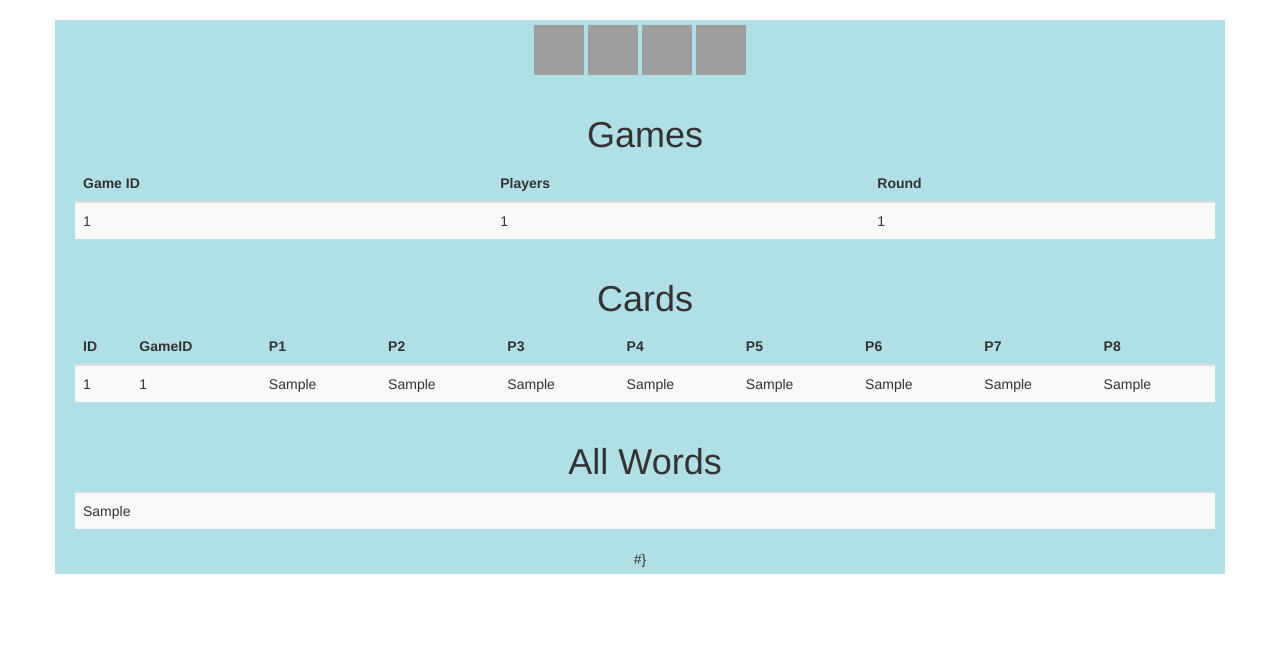
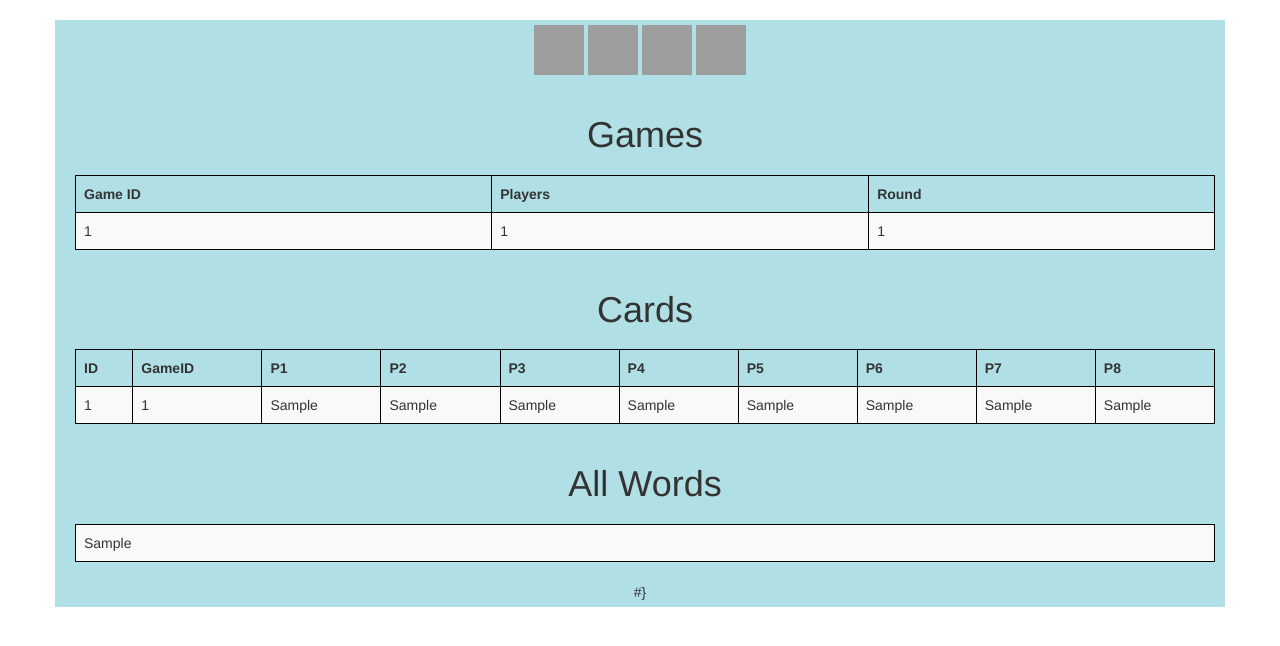
Before and after one commit to AndreasBleyel/linq-flask, a Flask app: page /d in a window 1280 px wide. Shown: the top 646 px of the page. Run offline with Flask 2, Linux system fonts and the light colour scheme; tables that the repository leaves empty hold one stand-in row (values such as "Sample post"); some libraries are stand-ins or nearby versions; grey boxes are pictures that could not be loaded.

Commit message:
wörter angepasst. styling border table

```diff
--- a/static/css/main.css
+++ b/static/css/main.css
@@ -29,3 +29,14 @@
 .grow:hover {
   height: 800px;
 }
+
+table.table-bordered{
+    border:1px solid black;
+    margin-top:20px;
+  }
+table.table-bordered > thead > tr > th{
+    border:1px solid black;
+}
+table.table-bordered > tbody > tr > td{
+    border:1px solid black;
+}
--- a/templates/debug.html
+++ b/templates/debug.html
@@ -4,7 +4,7 @@
 
     <div class="container">
         <h1>Games</h1>
-        <table class="table table-striped">
+        <table class="table table-striped table-bordered">
             <thead>
             <tr>
                 <th scope="col">Game ID</th>
@@ -26,7 +26,7 @@
 
     <div class="container">
         <h1>Cards</h1>
-        <table class="table table-striped">
+        <table class="table table-striped table-bordered">
             <thead>
             <tr>
                 <th scope="col">ID</th>
@@ -62,7 +62,7 @@
 
     <div class="container">
         <h1>All Words</h1>
-        <table class="table table-striped">
+        <table class="table table-striped table-bordered">
             <tbody>
             {% for word in words %}
                 <tr>
```
Also changed, not shown: 1 other file.
